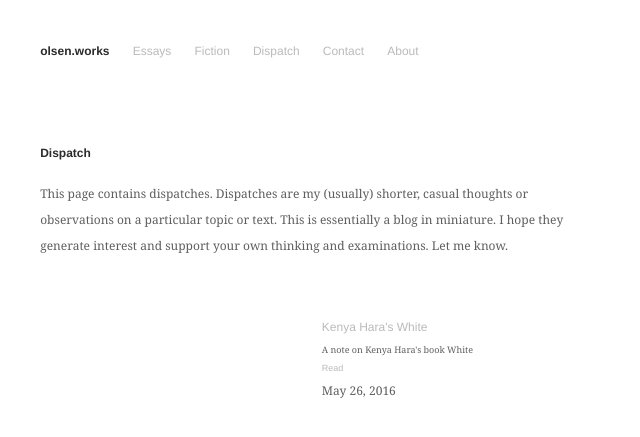
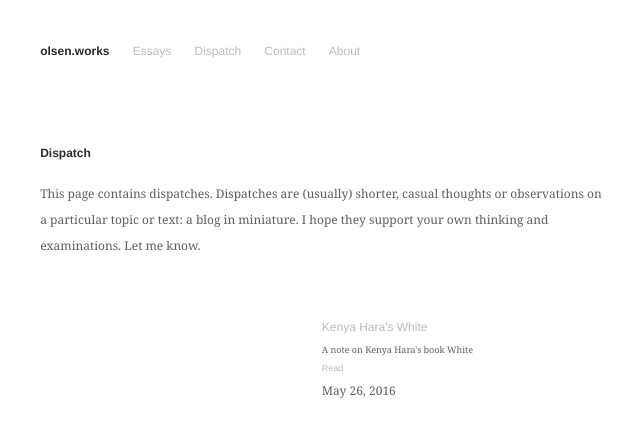
Before and after one commit to fakeolsen/scolsen.github.io, a Jekyll site: the page built from notes.html, in a window 1280 px wide. Shown: the top 437 px of the page, without its empty margins (139-779 px from the left). Built offline with Jekyll 4.4.1, drawn with Linux system fonts in a browser that asks for light colours; some web fonts are replaced.

Commit message:
(pages): Updated content on Essays and Dispatch pages. Hiding Fiction for now

```diff
--- a/_includes/header.html
+++ b/_includes/header.html
@@ -3,7 +3,7 @@
       <div class="trigger">
         <a class="site-title" href="{{ site.baseurl }}/">olsen.works</a>
         <a class="page-link" href="{{site.baseurl}}/essays.html"> Essays</a>
-        <a class="page-link" href="{{site.baseurl}}/fiction.html"> Fiction</a>
+        <!--<a class="page-link" href="{{site.baseurl}}/fiction.html"> Fiction</a>-->
         <a class="page-link" href="{{site.baseurl}}/notes.html"> Dispatch</a>
         <a class="page-link" href="mailto:scg.olsen@gmail.com?subject=Hello, Scott"> Contact</a>
         {% for page in site.pages %}
--- a/essays.html
+++ b/essays.html
@@ -5,7 +5,7 @@ title: "olsen.works essays"
 <div class="home">
     <div class="wrapper">
         <h1 class="page-title">Essays</h1>
-        <p class="page-description">You'll find a collection of essays I've written here. Most are likely on the subjects of writing or philosophy, though I may ocassionally veer off of those courses. I hope you enjoy.</p>
+        <p class="page-description">You'll find a collection of essays I've written here. Most are likely on the subjects of writing or philosophy, though I may occasionally veer off those courses. I hope you enjoy.</p>
         <ul class="post-list">
               {% if site.categories.essay == null %}
               {%include 404.html %}
--- a/notes.html
+++ b/notes.html
@@ -5,7 +5,7 @@ title: "olsen.works notes"
 <div class="home">
         <div class="wrapper">
               <h1 class="page-title">Dispatch</h1>
-              <p class="page-description">This page contains dispatches. Dispatches are my (usually) shorter, casual thoughts or observations on a particular topic or text. This is essentially a blog in miniature. I hope they generate interest and support your own thinking and examinations. Let me know.</p>
+              <p class="page-description">This page contains dispatches. Dispatches are (usually) shorter, casual thoughts or observations on a particular topic or text: a blog in miniature. I hope they support your own thinking and examinations. Let me know.</p>
                       {% if site.categories.note == null %}
                       {%include 404.html %}
                       {% else %}
```
Also changed, not shown: _posts/2016-05-26-Cinders.md (+1 -1 lines), _posts/2016-05-26-the-bluff.md (+1 -1 lines).
